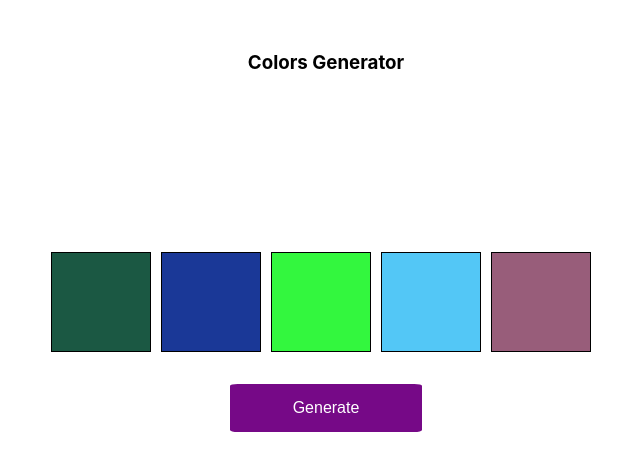
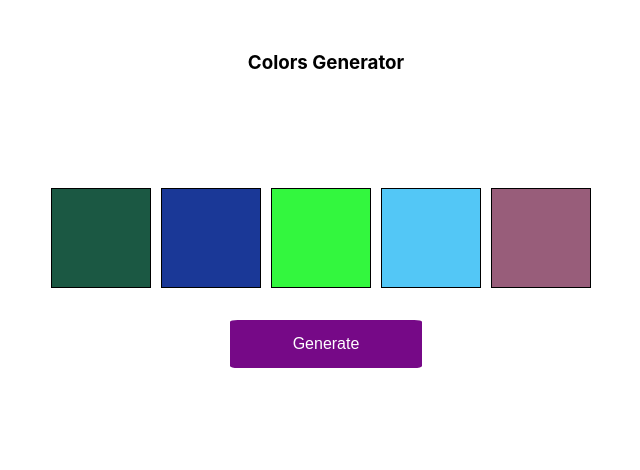
Before and after one commit to kamleshpra995/colors-challenge, a Next.js app: page / in a window 1280 px wide. Shown: the top 470 px of the page, without its empty margins (314-954 px from the left). Built offline with nearby package versions, Linux system fonts and the light colour scheme.

Commit message:
Update Home.module.css

```diff
--- a/styles/Home.module.css
+++ b/styles/Home.module.css
@@ -4,7 +4,7 @@
 
 .main {
   min-height: 10vh;
-  padding-top: 8rem;
+  padding-top: 4rem;
   display: flex;
   flex-direction: row;
   justify-content: center;
```
